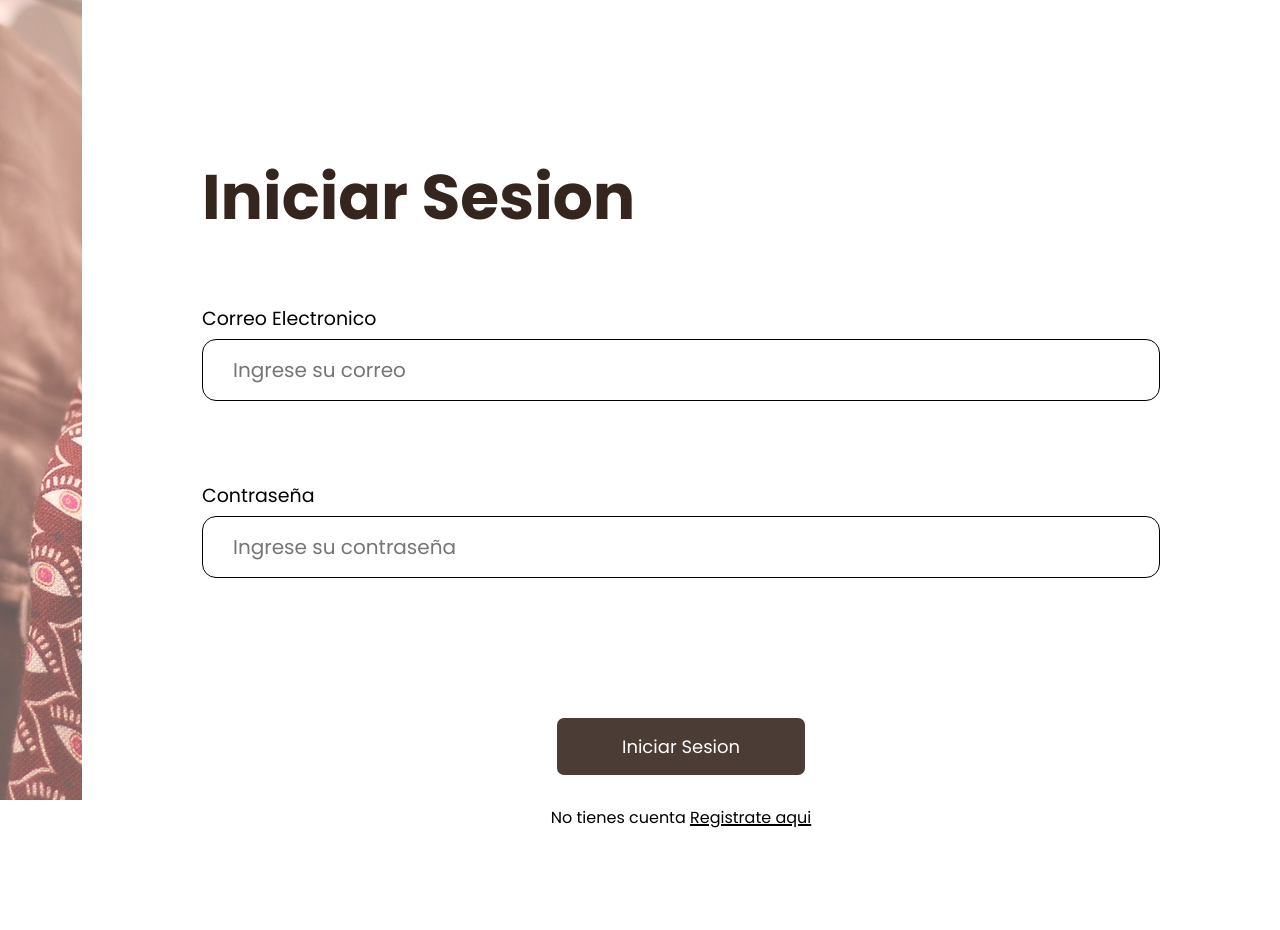
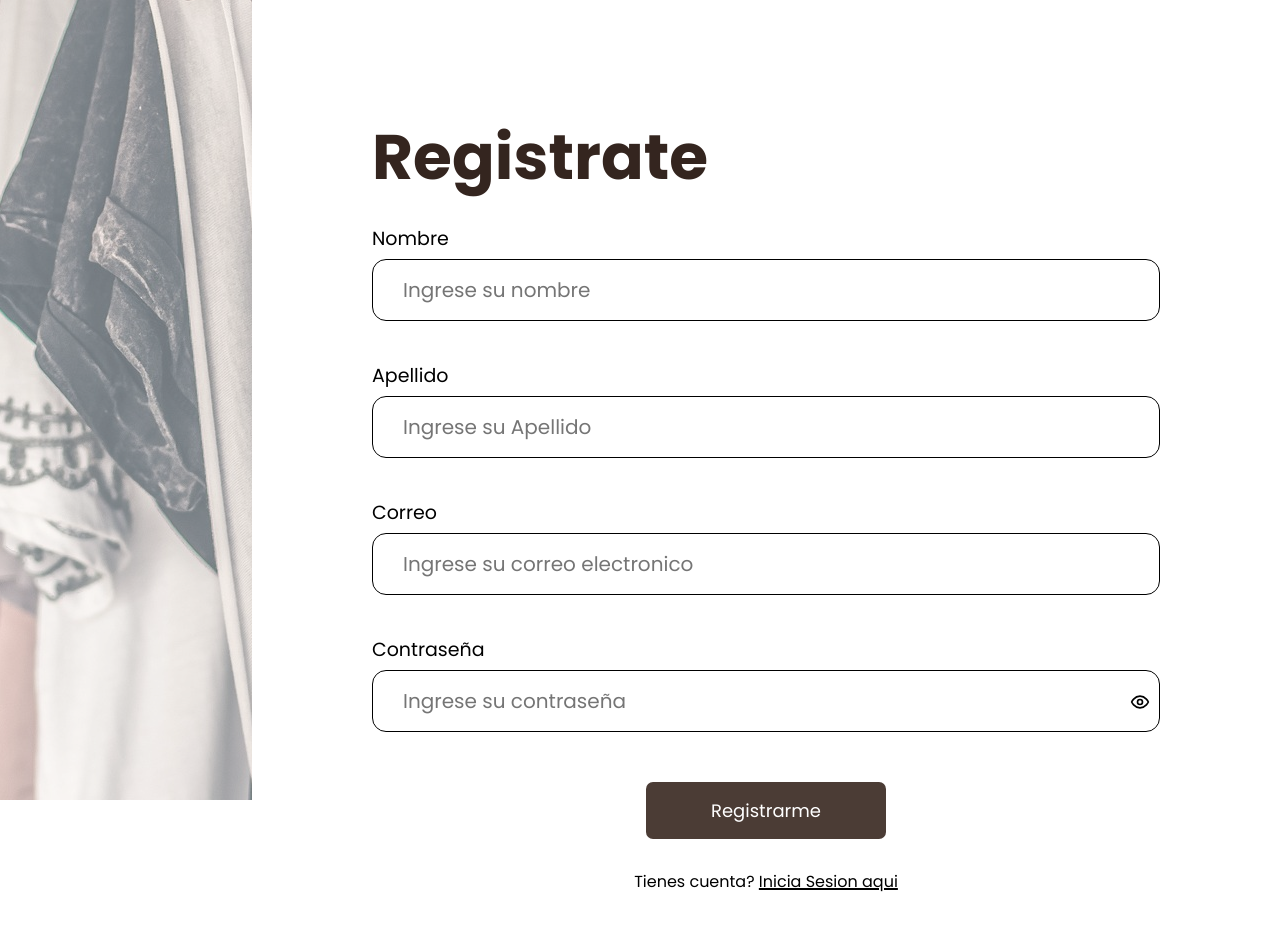
Before and after one commit to KLI31/EcommerceApp, a React (Vite) app in the folder Fronted/: page / in a window 1280 px wide. Shown: the top 930 px of the page. Built offline with nearby package versions, Linux system fonts and the light colour scheme; a web font is replaced by a local one.

Commit message:
:construction: pages the project

```diff
--- a/Fronted/src/App.jsx
+++ b/Fronted/src/App.jsx
@@ -1,11 +1,12 @@
 import './App.css'
 import Login from './pages/login/login'
+import Register from './pages/register/register'
 
 function App() {
 
   return (
     <>
-      <Login />
+      <Register />
     </>
   )
 }
--- a/Fronted/src/pages/login/login.css
+++ b/Fronted/src/pages/login/login.css
@@ -1,8 +1,10 @@
+body{
+    overflow: hidden;
+}
 
 .pantalla-dividida{
     display: flex;
 }
-
 
 .izquierda{
     width: 45%;
@@ -12,7 +14,6 @@
     opacity: 65%;
 }
 
-
 .derecha{
     display: flex;
     flex-direction: column;
@@ -21,40 +22,17 @@
     margin: 80px;
 }
 
-
 .container{
     justify-content: center;
     align-items: center;
     margin: 70px 40px;
 }
 
-
 .title-login{
     font-size: 63px;
     font-weight: bold;
     color: #34251F;
 }
-
-.forms-container {
-    margin-top: 60px;
-    display: flex;
-    flex-direction: column;
-    gap: 6px;
-}
-
-
-label{
-    font-size: 19px;
-}
-
-input{
-    padding: 15px 30px;
-    border-radius: 14px;
-    border: 1px solid #000;
-    font-size: 20px;
-    margin-bottom: 20px;
-}
-
 
 .button-container{
     display: flex;
--- a/Fronted/src/pages/login/login.jsx
+++ b/Fronted/src/pages/login/login.jsx
@@ -1,21 +1,16 @@
 import "./login.css"
 import Button from "../../components/Button"
+import { PasswordInput, Input } from "../../components/Input"
 
 const login = () => {
     return (
         <section className="pantalla-dividida">
-            <div className="izquierda"></div>
+            <div className="izquierda" />
             <div className="derecha">
                 <div className="container">
                     <h1 className="title-login">Iniciar Sesion</h1>
-                    <div className="forms-container">
-                        <label htmlFor="">Correo Electronico</label>
-                        <input type="text" name="" id="" placeholder="Ingrese su correo" size={50} />
-                    </div>
-                    <div className="forms-container">
-                        <label htmlFor="">Contraseña</label>
-                        <input type="text" name="" id="" placeholder="Ingrese su contraseña" />
-                    </div>
+                    <Input label="Correo" placeholder="Ingrese su correo electronico" type="email" value="lrambao5432@gmail.com" size={40} />
+                    <PasswordInput label="Contraseña" placeholder="Ingrese su contraseña" value="tU MADRE SI VES ESTA C" />
                 </div>
 
                 <div className="button-container">
--- a/Fronted/src/pages/register/register.css
+++ b/Fronted/src/pages/register/register.css
@@ -0,0 +1,50 @@
+body{
+    overflow: hidden;
+}
+
+.pantalla-dividida{
+    display: flex;
+}
+
+.izquierda{
+    width: 45%;
+    height: 100vh;
+    background-image: url("../../assets/img-register.jpg");
+    background-position: center;
+    opacity: 65%;
+}
+
+.derecha{
+    display: flex;
+    flex-direction: column;
+    align-items: center;
+    justify-content: center;
+    margin: 80px;
+}
+
+.container{
+    justify-content: center;
+    align-items: center;
+    margin: 30px 40px;
+}
+
+.title-login{
+    font-size: 63px;
+    font-weight: bold;
+    color: #34251F;
+}
+
+.button-container{
+    display: flex;
+    flex-direction: column;
+    align-items: center;
+    justify-content: center;
+    margin-top: 30px;
+}
+
+p{
+    margin-top: 30px;
+}
+span{
+    text-decoration: 2px solid underline;
+}
--- a/Fronted/src/pages/register/register.jsx
+++ b/Fronted/src/pages/register/register.jsx
@@ -0,0 +1,59 @@
+import { Input, PasswordInput } from "../../components/Input"
+import Button from "../../components/Button"
+import "./register.css"
+import { useState } from "react"
+import axios from "axios"
+
+const register = () => {
+    const [form, setForm] = useState({
+        Primer_nombre: "",
+        Primer_Apellido: "",
+        Correo_Electronico: "",
+        Contraseña: "",
+    })
+
+    const handleSubmit = async (e) => {
+        e.preventDefault();
+        try {
+            const response = await axios.post('http://localhost:3001/api/register', form);
+            console.log(response.data); // Maneja la respuesta, como mostrar un mensaje de éxito
+        } catch (error) {
+            console.error('Error en el registro:', error);
+        }
+    };
+
+    const handleChange = (e) => {
+        setForm({
+            ...form,
+            [e.target.name]: e.target.value
+        });
+    }
+
+    const { Primer_nombre, Primer_Apellido, Correo_Electronico, Contraseña } = form
+
+    return (
+        <section className="pantalla-dividida">
+            <div className="izquierda" />
+            <div className="derecha">
+                <div className="container">
+                    <h1 className="title-login">Registrate</h1>
+                    <form onSubmit={handleSubmit}>
+                        <Input name="Primer_nombre" label="Nombre" placeholder="Ingrese su nombre" type="text" value={Primer_nombre} size={40} onChange={handleChange} />
+                        <Input name="Primer_Apellido" label="Apellido" placeholder="Ingrese su Apellido" type="text" value={Primer_Apellido} size={40} onChange={handleChange} />
+                        <Input name="Correo_Electronico" label="Correo" placeholder="Ingrese su correo electronico" type="email" value={Correo_Electronico} size={40} onChange={handleChange} />
+                        <PasswordInput name="Contraseña" label="Contraseña" placeholder="Ingrese su contraseña" value={Contraseña} onChange={handleChange} />
+
+                        <div className="button-container">
+                            <Button nombre="Registrarme" borderRadius />
+                            <p>Tienes cuenta? <span>Inicia Sesion aqui</span></p>
+                        </div>
+                    </form>
+                </div>
+
+
+            </div>
+        </section>
+    )
+}
+
+export default register
```
